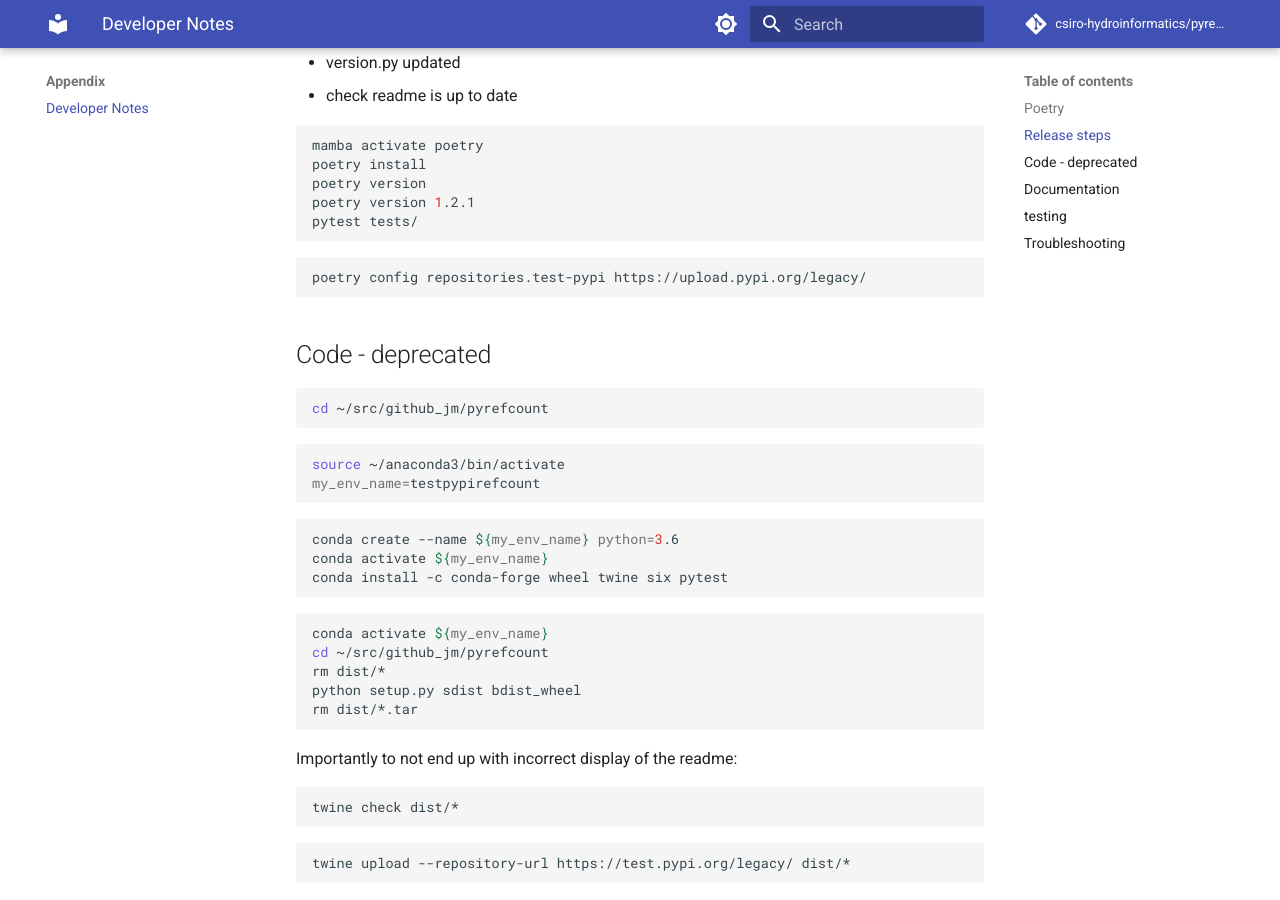
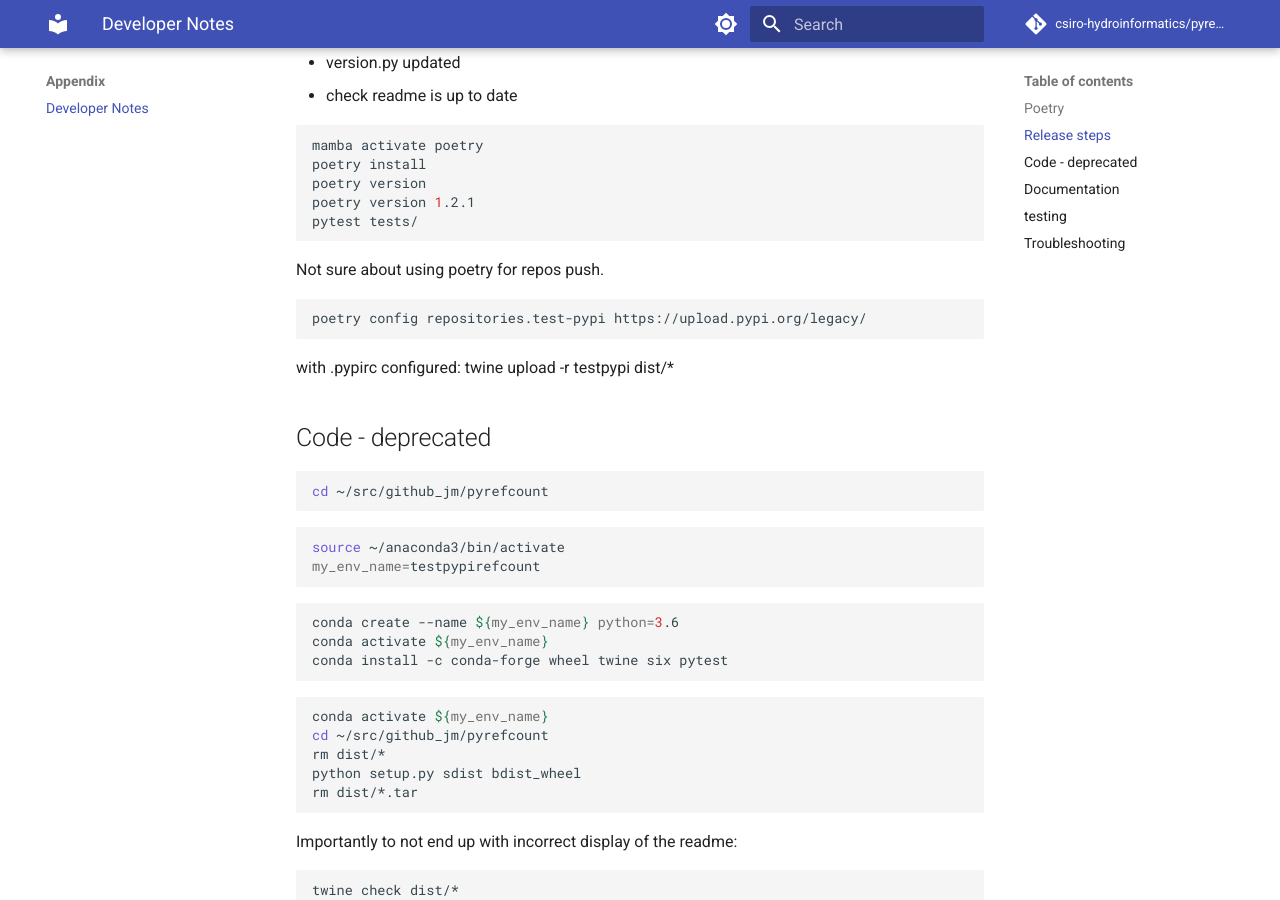
Before and after one commit to csiro-hydroinformatics/pyrefcount, an MkDocs documentation site: the page built from docs/tech_notes.md, in a window 1280 px wide and 900 px high, scrolled down 718 px. Built offline with MkDocs 1.6.1 and Material for MkDocs 9.7.7, drawn with Linux system fonts in a browser that asks for light colours; comment, search, counter and statistics services are not loaded.

Commit message:
minor tech notes update

````diff
--- a/docs/tech_notes.md
+++ b/docs/tech_notes.md
@@ -34,9 +34,14 @@ poetry version 1.2.1
 pytest tests/
 ```
 
+Not sure about using poetry for repos push.
+
 ```sh
 poetry config repositories.test-pypi https://upload.pypi.org/legacy/
 ```
+
+with .pypirc configured:
+twine upload -r testpypi dist/*
 
 ## Code - deprecated
 
````
